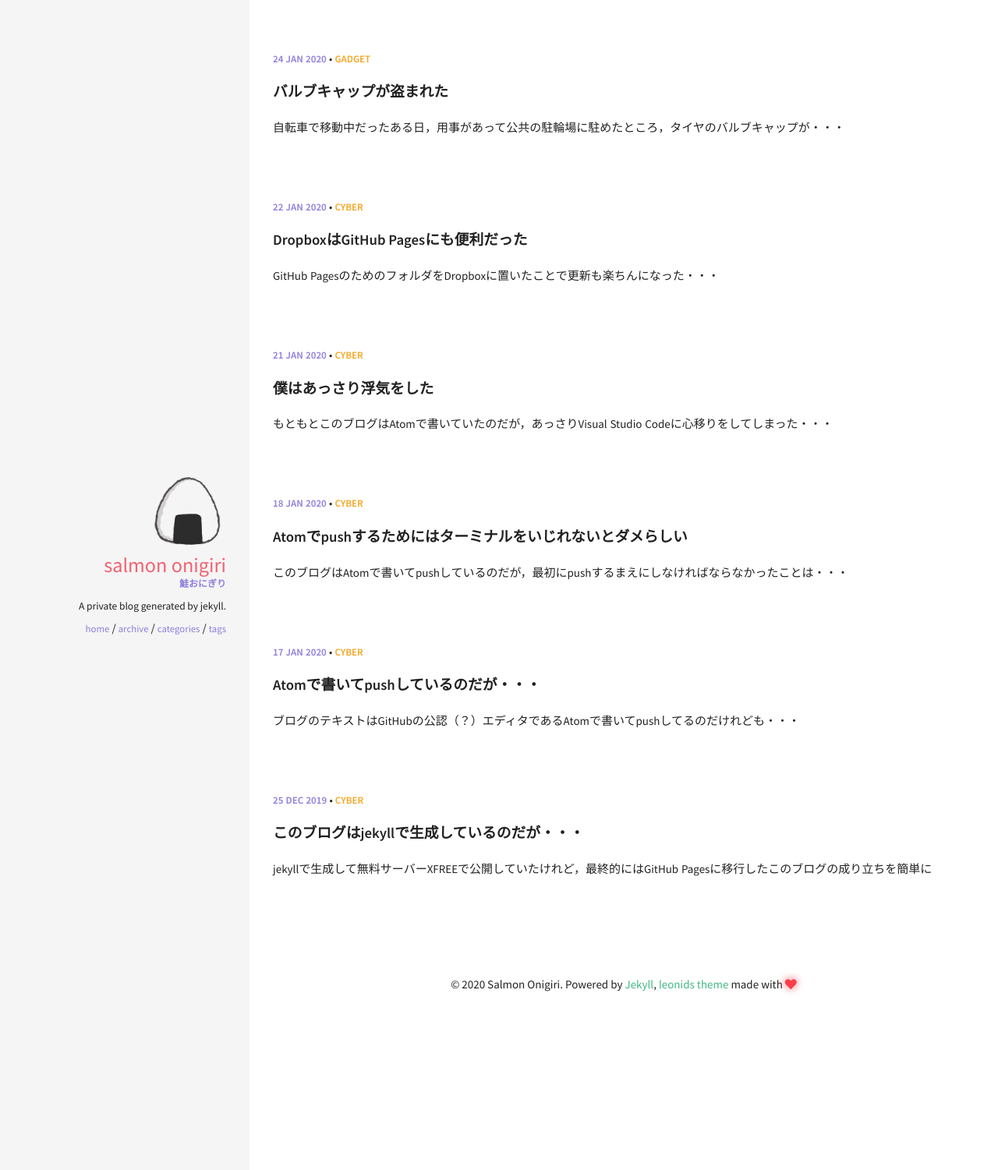
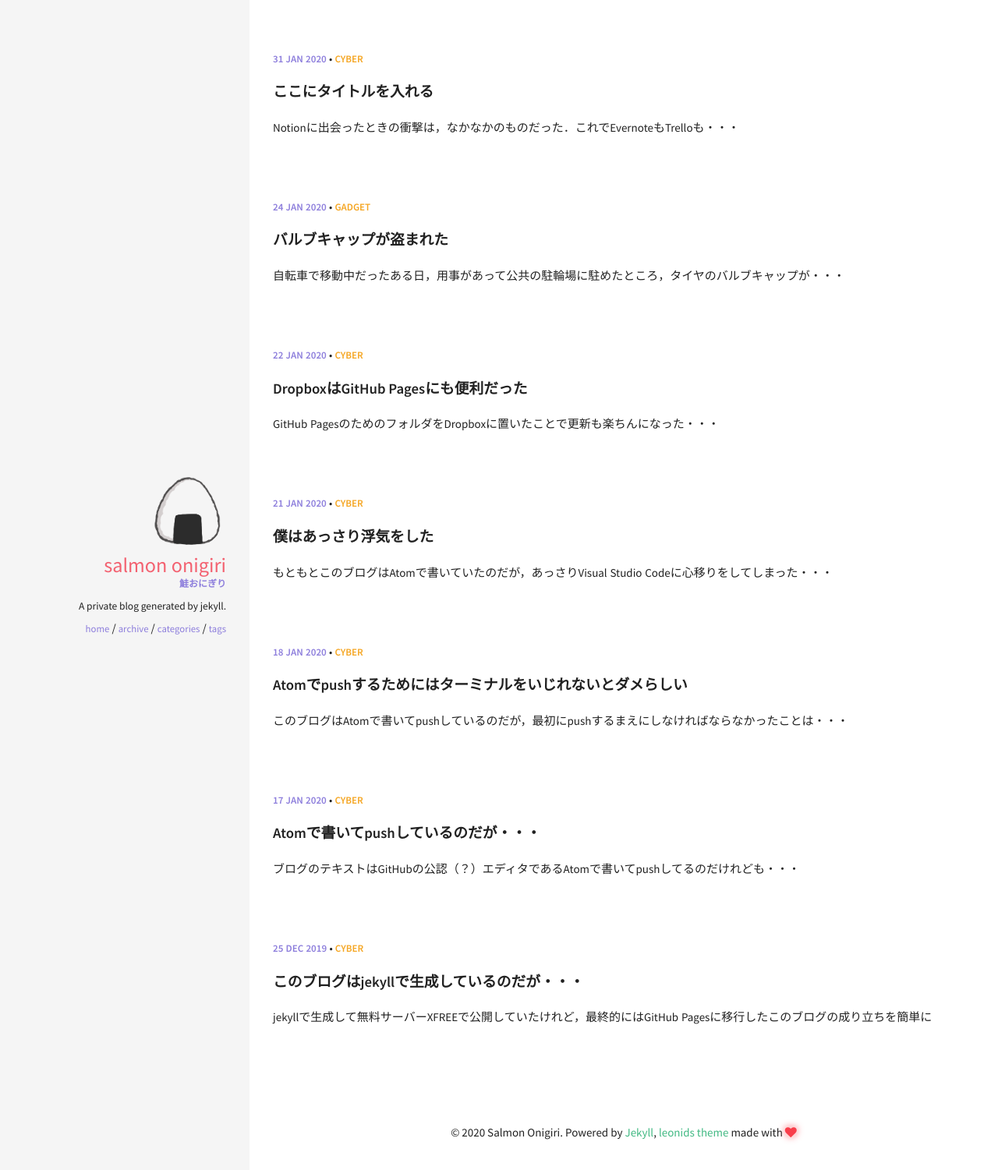
Before and after one commit to Salmon-Onigiri/Blog, a Jekyll site: the page built from index.html, in a window 1280 px wide. Shown: the top 1501 px of the page at 78% size. Built offline with Jekyll 4.4.1, drawn with Linux system fonts in a browser that asks for light colours; a file with an impossible date is left out.

Commit message:
new post

```diff
--- a/_posts/2020-01-31-farewell-notion.md
+++ b/_posts/2020-01-31-farewell-notion.md
@@ -1,7 +1,7 @@
 ---
 layout: post
 title:  "ここにタイトルを入れる" #タイトルを入力
-date:   2020-mm-dd 11:00:00 +0900 #年月日を入力
+date:   2020-01-31 11:00:00 +0900 #年月日を入力
 excerpt: "Notionに出会ったときの衝撃は，なかなかのものだった．これでEvernoteもTrelloも・・・" #home画面でタイトルの下に表示される短文を入力
 categories: [Cyber] #EverNoteの「GitHubPages」の「Category & Tag」を参照
 # [Cyber]　ホームページ，ブログ，その他，PC，ネット関係
```
